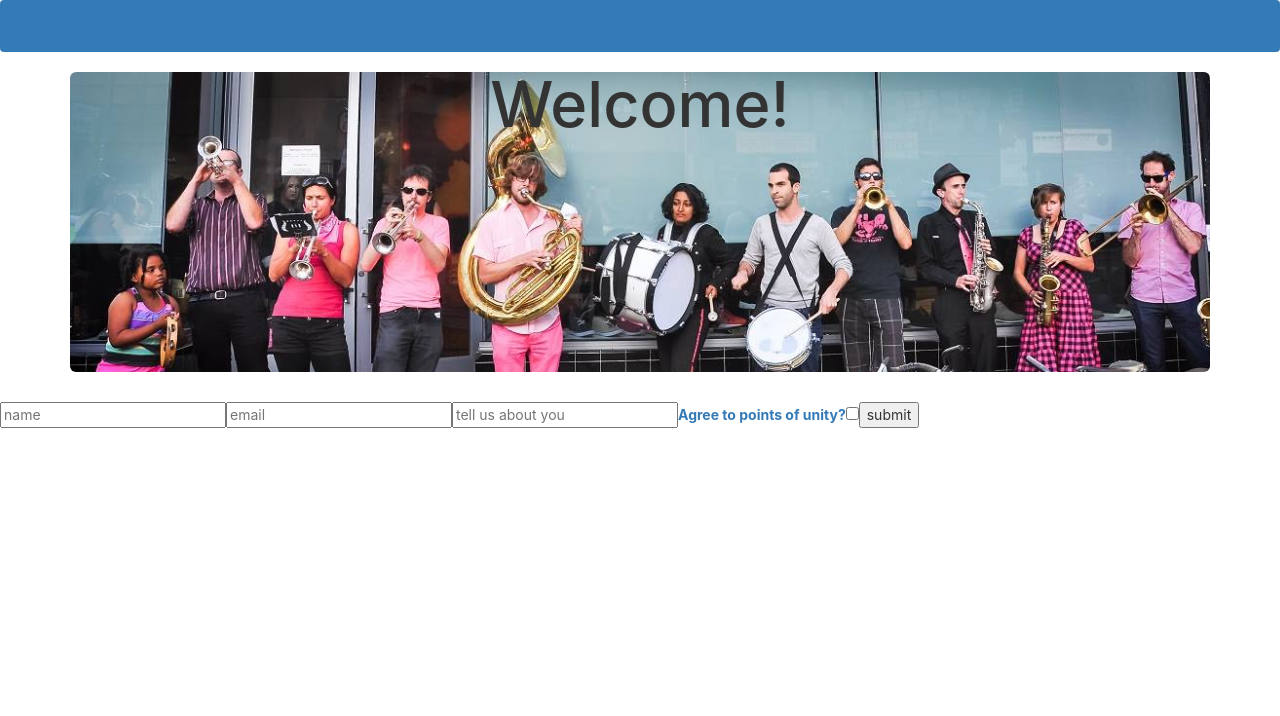
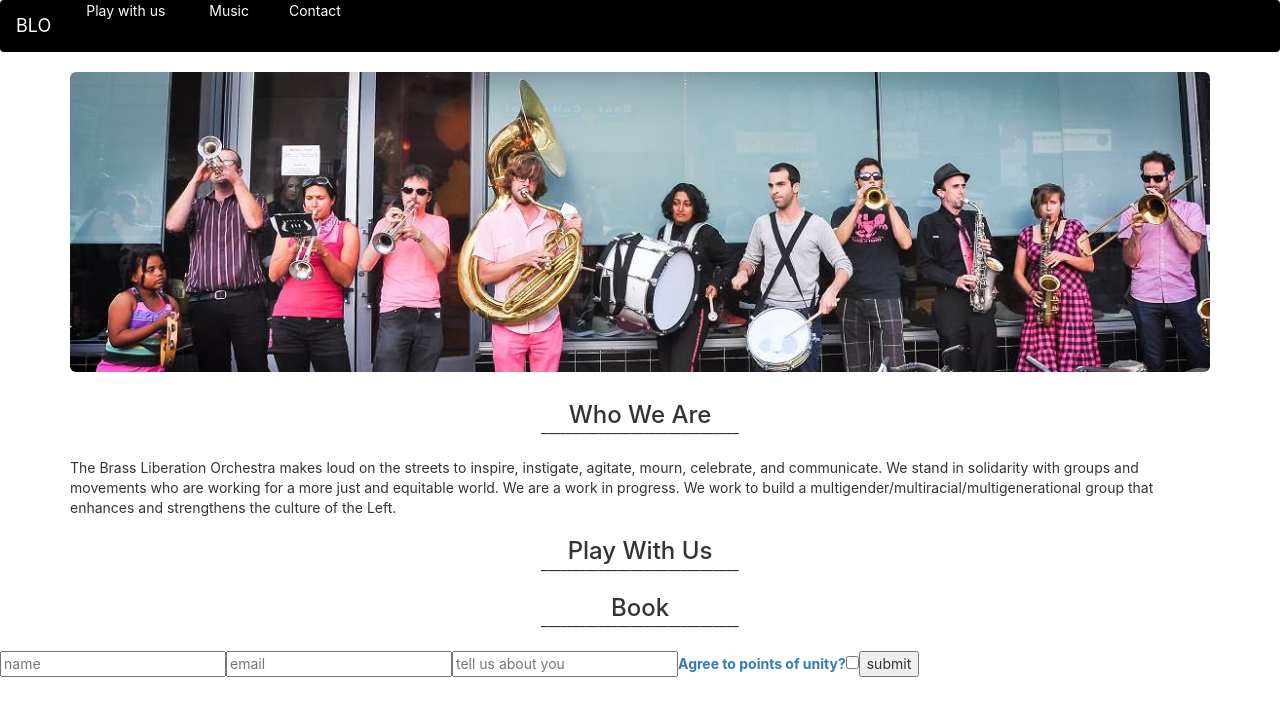
Before and after one commit to caseyagorman/blo-site, a React (Create React App) app: page /signup in a window 1280 px wide. Shown: the top 716 px of the page. Built offline with nearby package versions, Linux system fonts and the light colour scheme.

Commit message:
add who we are, contact us, book

```diff
--- a/src/AppNav.js
+++ b/src/AppNav.js
@@ -2,12 +2,12 @@ import React from "react"
 import {Navbar, Nav,} from "react-bootstrap"
 
 const AppNav = () => (
-<Navbar bg="primary">
-    <Navbar.Brand href="#home">Navbar</Navbar.Brand>
-    <Nav className="mr-auto">
-      <Nav.Link href="#home">Home</Nav.Link>
-      <Nav.Link href="#features">Features</Nav.Link>
-      <Nav.Link href="#pricing">Pricing</Nav.Link>
+<Navbar style={{backgroundColor: "black", color: "white"}}>
+    <Navbar.Brand  href="#home" style={{ color: "white"}}>BLO</Navbar.Brand>
+    <Nav className="mr-auto" style={{color: "white"}}>
+      <Nav.Link href="#home" style={{ color: "white", margin: 20}}>Play with us</Nav.Link>
+      <Nav.Link href="#features" style={{color: "white", margin: 20}}> Music</Nav.Link>
+      <Nav.Link href="#pricing" style={{color: "white", margin: 20}}>Contact</Nav.Link>
     </Nav>
   </Navbar>
 
--- a/src/Home.js
+++ b/src/Home.js
@@ -1,11 +1,12 @@
 import React from "react"
 import blo from "./static/blo.jpg"
 import "./app.css"
+import WhoWeAre from "./WhoWeAre"
 
 const Home = () => (
     <div className="container">
-    <div className="jumbotron" style={{backgroundColor: "white"}}>  <h1 style={{textAlign:"center", marginTop: -50}}>Welcome!</h1></div>
-
+    <div className="jumbotron" style={{backgroundColor: "white"}}> </div>
+   <WhoWeAre/>
     </div>
 )
 
--- /dev/null
+++ b/src/WhoWeAre.js
@@ -0,0 +1,22 @@
+import React from "react"
+const WhoWeAre = props => (
+    <div>
+        <h3 style={{textAlign: "center"}}>Who We Are</h3>
+        <div style={{textAlign: "center", marginTop: -20, marginBottom: 20}}>_______________________________
+        </div>
+ <p>The Brass Liberation Orchestra makes loud on the streets to inspire, instigate, agitate, mourn, celebrate, and communicate.
+      We stand in solidarity with groups and movements who are working for a more just and equitable world. We are a work in progress.
+     We work to build a multigender/multiracial/multigenerational group that enhances and strengthens the culture of the Left.</p>
+     <h3 style={{textAlign: "center"}}>Play With Us</h3>
+        <div style={{textAlign: "center", marginTop: -20, marginBottom: 20}}>_______________________________
+        </div>
+ <p></p>
+ <h3 style={{textAlign: "center"}}>Book</h3>
+        <div style={{textAlign: "center", marginTop: -20, marginBottom: 20}}>_______________________________
+        </div>
+ <p></p>
+
+ </div>
+)
+
+export default WhoWeAre
--- a/src/app.css
+++ b/src/app.css
@@ -1,11 +1,6 @@
 .jumbotron {
     background-image:url('static/blo.jpg');
     height:300px;
-    width: 1000;
     background-repeat: no-repeat;
     background-size: 110%;
   }
-  .jumbotron .container {
-    position:relative;
-    top:50px;
-  }
```
Also changed, not shown: src/Contact.js (added), src/PlayWithUs.js (added).
